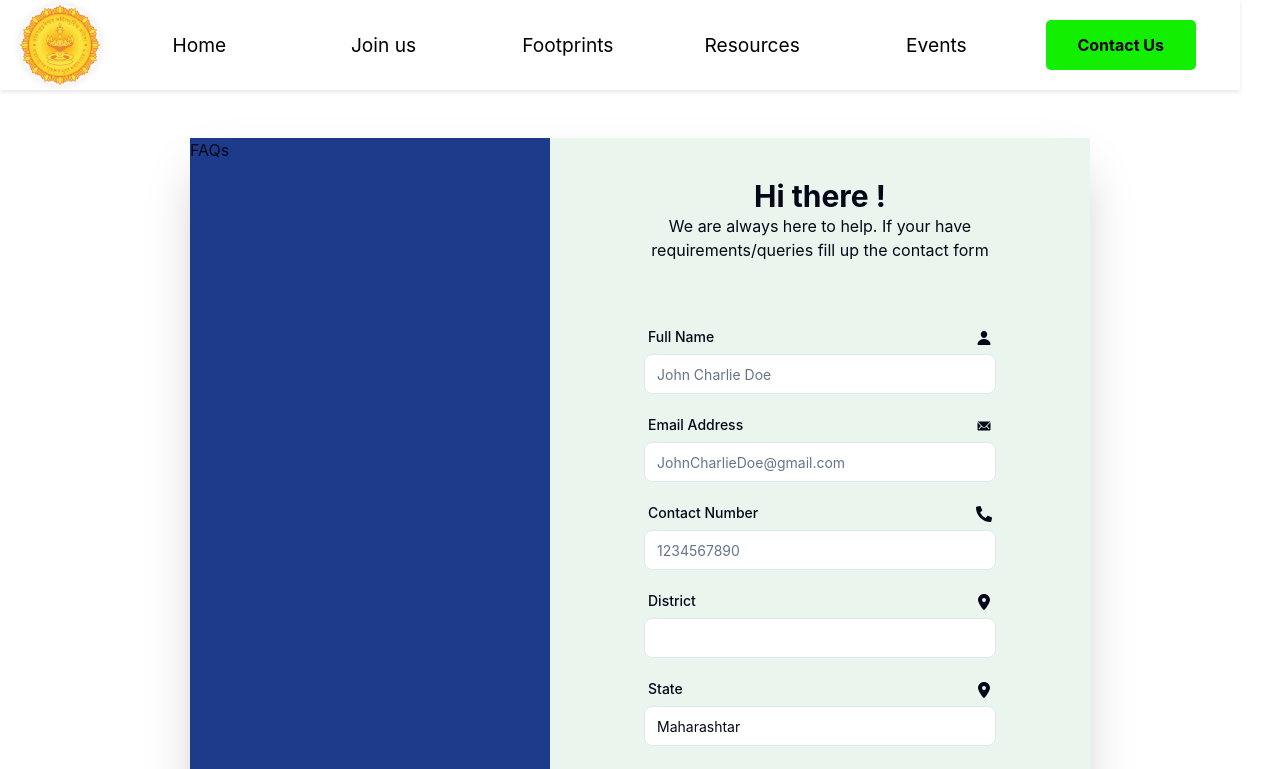
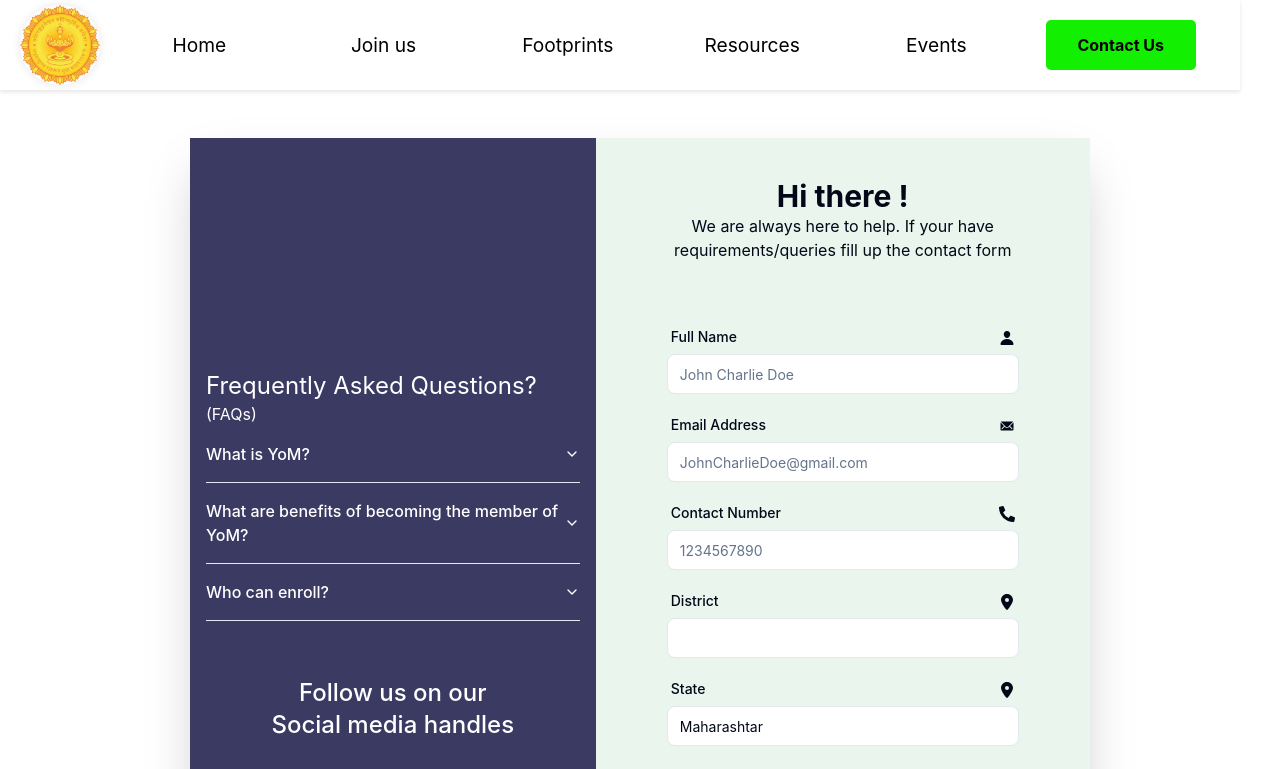
Before and after one commit to suyogangaj21/Youth-of-Maharashtra, a React (Vite) app in the folder frontend/: page /ContactUs in a window 1280 px wide. Shown: the top 769 px of the page. Built offline with nearby package versions, Linux system fonts and the light colour scheme.

Commit message:
feat:contact us

```diff
--- a/frontend/package.json
+++ b/frontend/package.json
@@ -11,6 +11,7 @@
   },
   "dependencies": {
     "@hookform/resolvers": "^3.9.0",
+    "@radix-ui/react-accordion": "^1.2.0",
     "@radix-ui/react-label": "^2.1.0",
     "@radix-ui/react-slot": "^1.1.0",
     "@types/aos": "^3.0.7",
--- a/frontend/src/components/Navbar.tsx
+++ b/frontend/src/components/Navbar.tsx
@@ -55,7 +55,7 @@ const NavMenu = styled.ul<NavMenuProps>`
     left: 0;
     width: 100%;
     background: rgba(0, 0, 0, 0.8);
-    backdrop-filter: blur(10px);
+
     flex-direction: column;
     align-items: center;
   }
--- /dev/null
+++ b/frontend/src/components/ui/accordion.tsx
@@ -0,0 +1,56 @@
+import * as React from "react"
+import * as AccordionPrimitive from "@radix-ui/react-accordion"
+import { ChevronDown } from "lucide-react"
+
+import { cn } from "@/lib/utils"
+
+const Accordion = AccordionPrimitive.Root
+
+const AccordionItem = React.forwardRef<
+  React.ElementRef<typeof AccordionPrimitive.Item>,
+  React.ComponentPropsWithoutRef<typeof AccordionPrimitive.Item>
+>(({ className, ...props }, ref) => (
+  <AccordionPrimitive.Item
+    ref={ref}
+    className={cn("border-b", className)}
+    {...props}
+  />
+))
+AccordionItem.displayName = "AccordionItem"
+
+const AccordionTrigger = React.forwardRef<
+  React.ElementRef<typeof AccordionPrimitive.Trigger>,
+  React.ComponentPropsWithoutRef<typeof AccordionPrimitive.Trigger>
+>(({ className, children, ...props }, ref) => (
+  <AccordionPrimitive.Header className="flex">
+    <AccordionPrimitive.Trigger
+      ref={ref}
+      className={cn(
+        "flex flex-1 items-center justify-between py-4 font-medium transition-all hover:underline [&[data-state=open]>svg]:rotate-180",
+        className
+      )}
+      {...props}
+    >
+      {children}
+      <ChevronDown className="h-4 w-4 shrink-0 transition-transform duration-200" />
+    </AccordionPrimitive.Trigger>
+  </AccordionPrimitive.Header>
+))
+AccordionTrigger.displayName = AccordionPrimitive.Trigger.displayName
+
+const AccordionContent = React.forwardRef<
+  React.ElementRef<typeof AccordionPrimitive.Content>,
+  React.ComponentPropsWithoutRef<typeof AccordionPrimitive.Content>
+>(({ className, children, ...props }, ref) => (
+  <AccordionPrimitive.Content
+    ref={ref}
+    className="overflow-hidden text-sm transition-all data-[state=closed]:animate-accordion-up data-[state=open]:animate-accordion-down"
+    {...props}
+  >
+    <div className={cn("pb-4 pt-0", className)}>{children}</div>
+  </AccordionPrimitive.Content>
+))
+
+AccordionContent.displayName = AccordionPrimitive.Content.displayName
+
+export { Accordion, AccordionItem, AccordionTrigger, AccordionContent }
--- a/frontend/src/pages/ContactUs.tsx
+++ b/frontend/src/pages/ContactUs.tsx
@@ -1,22 +1,73 @@
-import ContactusForm from "@/components/ContactusForm"
-
+import ContactusForm from "@/components/ContactusForm";
+import { FaInstagram } from "react-icons/fa";
+import { TbBrandLinkedin } from "react-icons/tb";
+import { TiSocialFacebookCircular } from "react-icons/ti";
+import {
+  Accordion,
+  AccordionContent,
+  AccordionItem,
+  AccordionTrigger,
+} from "@/components/ui/accordion";
 
 const ContactUs = () => {
   return (
     <div className="flex justify-center items-center w-full">
       <div className="shadow-2xl flex w-[900px] m-12">
-        <div className="hidden md:flex bg-blue-900 w-2/5">
-          FAQs
+        <div className="hidden md:flex bg-[#3B3A63] w-6/12  flex-col justify-center items-center space-y-10">
+          <div className="text-white w-full m-2 p-2 px-4">
+            <h2 className="text-2xl ">Frequently Asked Questions?</h2>
+            (FAQs)
+            <Accordion type="single" collapsible className="w-full">
+              <AccordionItem value="item-1">
+                <AccordionTrigger>What is YoM?</AccordionTrigger>
+                <AccordionContent>
+                  YoM ( Youth of Maharashtra) is a Webpage dedicatedly developed
+                  for the youth of Maharashtra in the Age group of 19 to 29
+                  years for Connecting Youth of Maharashtra for A Better Future
+                </AccordionContent>
+              </AccordionItem>
+              <AccordionItem value="item-2">
+                <AccordionTrigger className="text-left">
+                  What are benefits of becoming the member of YoM?
+                </AccordionTrigger>
+                <AccordionContent>
+                  At YoM, you have the chance to access outstanding internship
+                  and job opportunities while developing valuable social skills.
+                </AccordionContent>
+              </AccordionItem>
+              <AccordionItem value="item-3">
+                <AccordionTrigger>Who can enroll?</AccordionTrigger>
+                <AccordionContent>
+                  The youth in the age group of 19 to 29 years and NGOs, and
+                  Organizations can enroll with us by filling out the join us
+                  forms available.
+                </AccordionContent>
+              </AccordionItem>
+            </Accordion>
+          </div>
+          <div className="lg:text-2xl font-medium text-white w-full justify-center items-center flex flex-col space-y-9 ">
+            <div>
+              <p className="text-center ">Follow us on our</p> Social media
+              handles
+            </div>
+            <div className="flex w-full  justify-center  space-x-2 ">
+              <FaInstagram className="h-[50px] w-[50px]" />
+              <TiSocialFacebookCircular className="h-[50px] w-[50px]" />
+              <TbBrandLinkedin className="h-[50px] w-[50px]" />
+            </div>
+          </div>
         </div>
         <div className="flex justify-center items-center w-full md:w-3/5 flex-col bg-[#E9F5ED]  p-10">
-           <h2 className="text-3xl font-bold">Hi there !</h2>
-           <p className="w-[400px] text-center">We are always here to help. If your have requirements/queries fill up the contact form
-           </p>
-           <ContactusForm/>
+          <h2 className="text-3xl font-bold">Hi there !</h2>
+          <p className="w-[400px] text-center">
+            We are always here to help. If your have requirements/queries fill
+            up the contact form
+          </p>
+          <ContactusForm />
         </div>
       </div>
     </div>
-  )
-}
+  );
+};
 
-export default ContactUs
+export default ContactUs;
--- a/frontend/tailwind.config.js
+++ b/frontend/tailwind.config.js
@@ -17,6 +17,7 @@ module.exports = {
       },
     },
     extend: {
+
 
       colors: {
         border: "hsl(var(--border))",
```
Also changed, not shown: 1 other file (tests, documents, lock files or other folders).
